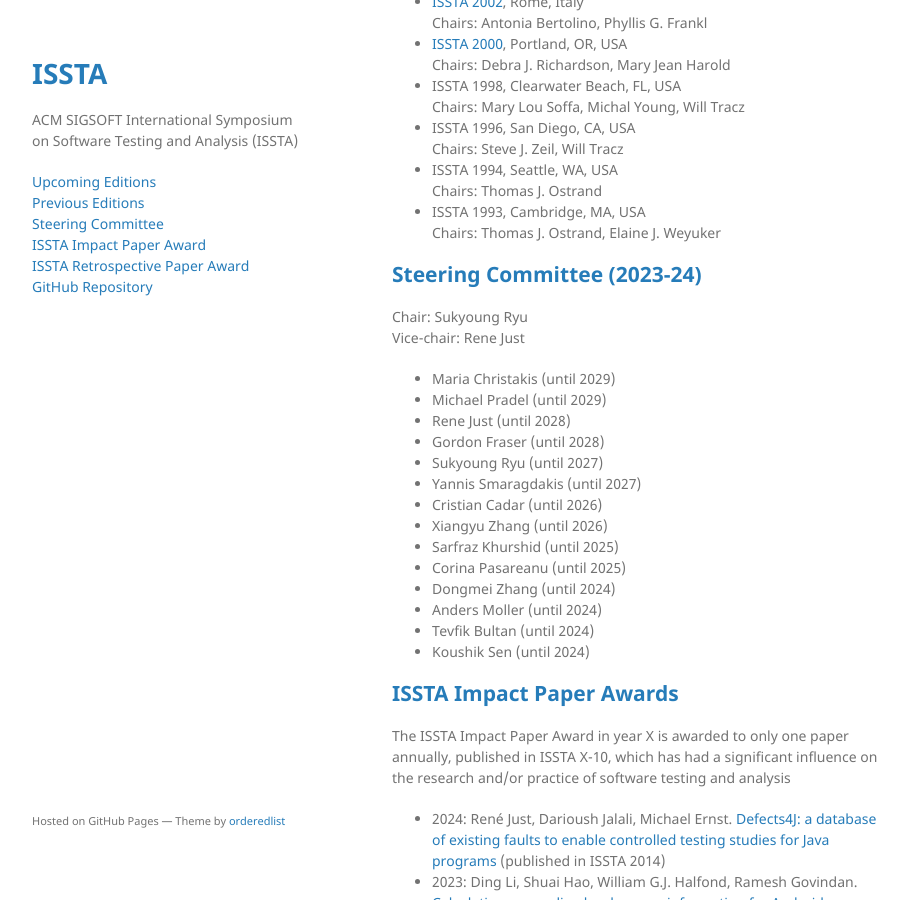
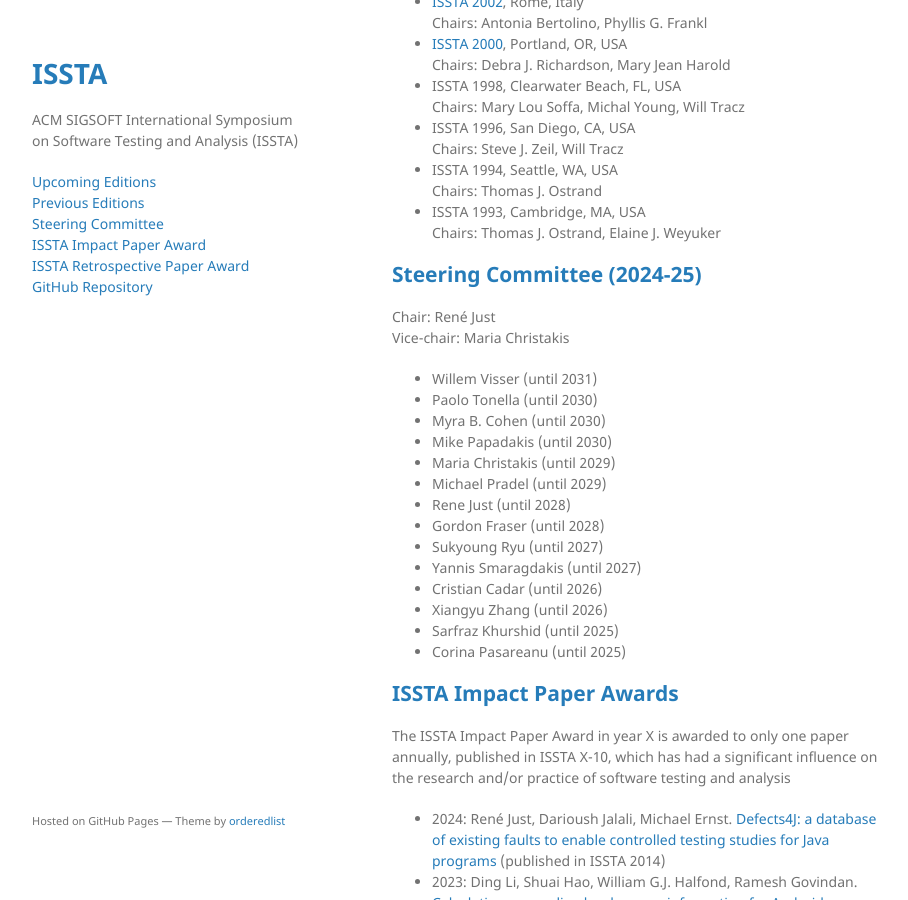
Before and after one commit to issta-conferences/issta-conferences.github.io, a Jekyll site: the page built from index.md, in a window 1280 px wide and 900 px high, scrolled down 1293 px. Shown: the whole window, without its empty margins (178-1086 px from the left). Built offline with Jekyll 4.4.1, drawn with Linux system fonts in a browser that asks for light colours; our own code applies the rules of GitHub Pages for plain Markdown files; some of the changed text lies outside the part shown.

Commit message:
Move ISSTA 2024 to the list of previous editions and update SC

```diff
--- a/index.md
+++ b/index.md
@@ -8,12 +8,12 @@ layout: default
 The ACM SIGSOFT International Symposium on Software Testing and Analysis (ISSTA) is the leading research symposium on software testing and analysis, bringing together academics, industrial researchers, and practitioners to exchange new ideas, problems, and experience on how to analyze and test software systems.
 
 ## <a name="upcoming">Upcoming Editions</a>
-* [ISSTA 2024](https://conf.researchr.org/home/issta-2024), Vienna, Austria <br/>
-    Chairs: Maria Christakis, Michael Pradel
 * [ISSTA 2025](https://conf.researchr.org/home/issta-2025), Trondheim, Norway <br/>
     Chairs: Mike Papadakis, Myra Cohen, Paolo Tonella
 
 ## <a name="previous">Previous Editions</a>
+* [ISSTA 2024](https://conf.researchr.org/home/issta-2024), Vienna, Austria <br/>
+    Chairs: Maria Christakis, Michael Pradel
 * [ISSTA 2023](https://conf.researchr.org/home/issta-2023), Seattle, WA, USA <br/>
 	Chairs: René Just, Gordon Fraser
 * [ISSTA 2022](https://conf.researchr.org/home/issta-2022), Online <br/>
@@ -66,11 +66,15 @@ The ACM SIGSOFT International Symposium on Software Testing and Analysis (ISSTA)
 	Chairs: Thomas J. Ostrand, Elaine J. Weyuker
 
 
-## <a name="steering">Steering Committee (2023-24)</a>
+## <a name="steering">Steering Committee (2024-25)</a>
 
-Chair: Sukyoung Ryu<br/>
-Vice-chair: Rene Just<br/>
+Chair: René Just<br/>
+Vice-chair: Maria Christakis<br/>
 
+* Willem Visser (until 2031)
+* Paolo Tonella (until 2030)
+* Myra B. Cohen (until 2030)
+* Mike Papadakis (until 2030)
 * Maria Christakis (until 2029)
 * Michael Pradel (until 2029)
 * Rene Just (until 2028)
@@ -81,10 +85,6 @@ Vice-chair: Rene Just<br/>
 * Xiangyu Zhang (until 2026)
 * Sarfraz Khurshid (until 2025)
 * Corina Pasareanu (until 2025)
-* Dongmei Zhang (until 2024)
-* Anders Moller (until 2024)
-* Tevfik Bultan (until 2024)
-* Koushik Sen (until 2024)
 
 ## <a name="impact">ISSTA Impact Paper Awards</a>
 
```
